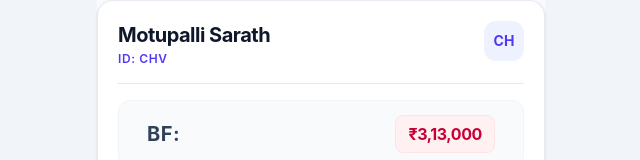
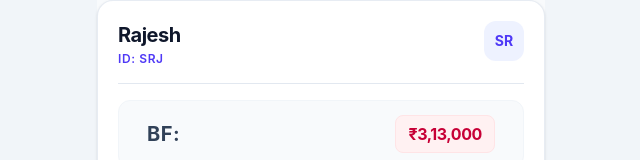
Before and after one commit to SarathM254/Fro, a React (Vite) app: page / in a window 1280 px wide. Shown: the top 160 px of the page, without its empty margins (319-959 px from the left). Built offline with nearby package versions, Linux system fonts and the light colour scheme.

Commit message:
slight change

```diff
--- a/src/components/SalesmanProfileCard.jsx
+++ b/src/components/SalesmanProfileCard.jsx
@@ -3,8 +3,8 @@ import React from 'react';
 export default function SalesmanProfileCard({ onNavigateToBilling, onNavigateToCash }) {
   // Hardcoded for structural visual testing inside App.jsx
   const sampleSalesman = {
-    name: "Motupalli Sarath",
-    salesmanId: "CHV",
+    name: "Rajesh",
+    salesmanId: "SRJ",
     email: "sarath.m@manikyapriya.com",
     broughtForwardDebt: 313000
   };
```
